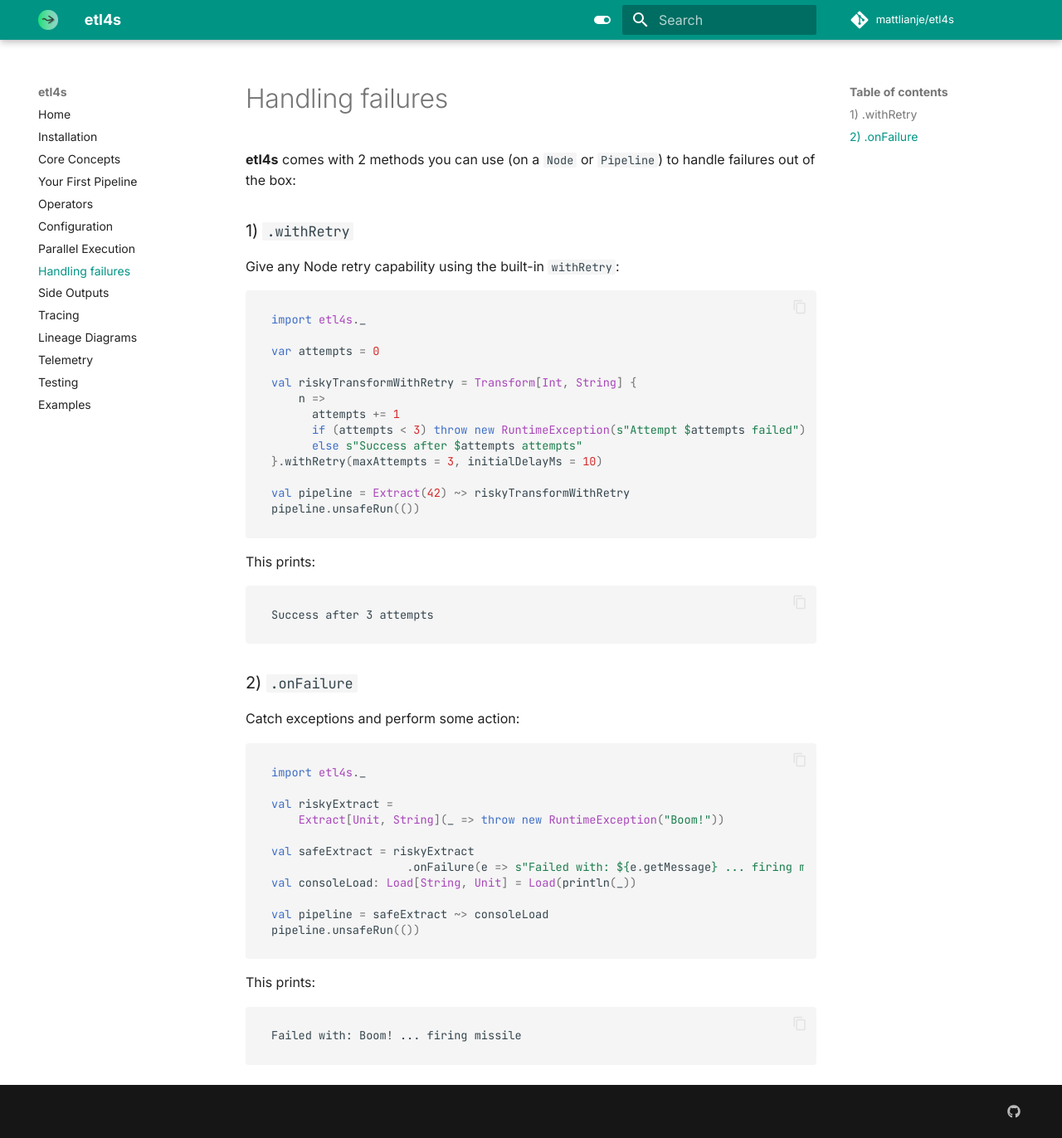
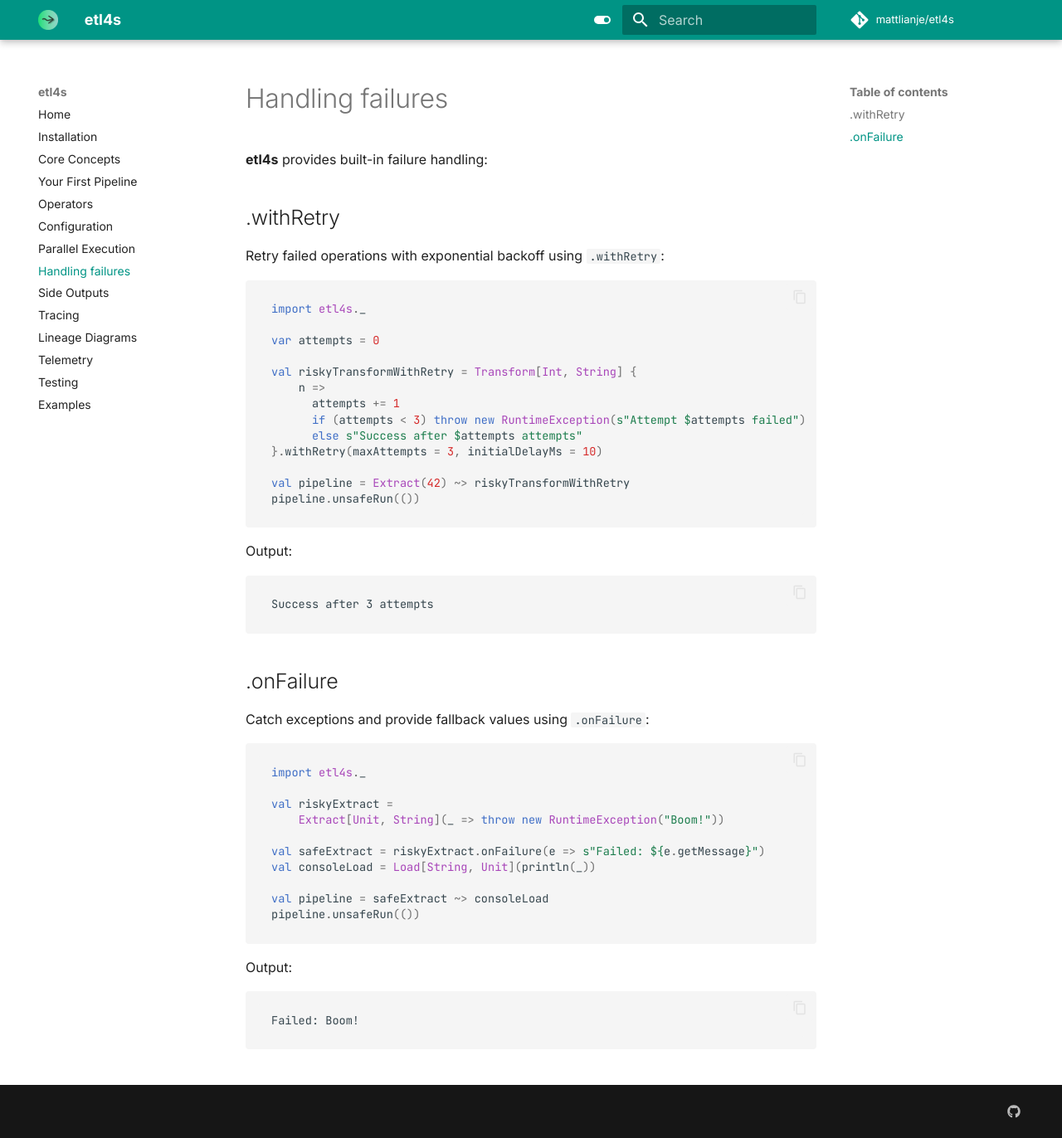
Before and after one commit to mattlianje/etl4s, an MkDocs documentation site: the page built from docs/failures.md, in a window 1280 px wide and 1372 px high. Shown: the whole window at 83% size. Built offline with MkDocs 1.6.1 and Material for MkDocs 9.7.7, drawn with Linux system fonts in a browser that asks for light colours; comment, search, counter and statistics services are not loaded.

Commit message:
tweak doc examples

````diff
--- a/docs/failures.md
+++ b/docs/failures.md
@@ -1,8 +1,7 @@
+**etl4s** provides built-in failure handling:
 
-**etl4s** comes with 2 methods you can use (on a `Node` or `Pipeline`) to handle failures out of the box:
-
-### 1) `.withRetry`
-Give any Node retry capability using the built-in `withRetry`:
+## .withRetry
+Retry failed operations with exponential backoff using `.withRetry`:
 ```scala
 import etl4s._
 
@@ -18,27 +17,26 @@
 val pipeline = Extract(42) ~> riskyTransformWithRetry
 pipeline.unsafeRun(())
 ```
-This prints:
+Output:
 ```
 Success after 3 attempts
 ```
 
-### 2) `.onFailure`
-Catch exceptions and perform some action:
+## .onFailure
+Catch exceptions and provide fallback values using `.onFailure`:
 ```scala
 import etl4s._
 
 val riskyExtract =
     Extract[Unit, String](_ => throw new RuntimeException("Boom!"))
 
-val safeExtract = riskyExtract
-                    .onFailure(e => s"Failed with: ${e.getMessage} ... firing missile")
-val consoleLoad: Load[String, Unit] = Load(println(_))
+val safeExtract = riskyExtract.onFailure(e => s"Failed: ${e.getMessage}")
+val consoleLoad = Load[String, Unit](println(_))
 
 val pipeline = safeExtract ~> consoleLoad
 pipeline.unsafeRun(())
 ```
-This prints:
+Output:
 ```
-Failed with: Boom! ... firing missile
+Failed: Boom!
 ```
````
Also changed, not shown: docs/core-concepts.md (+1 -2 lines).
